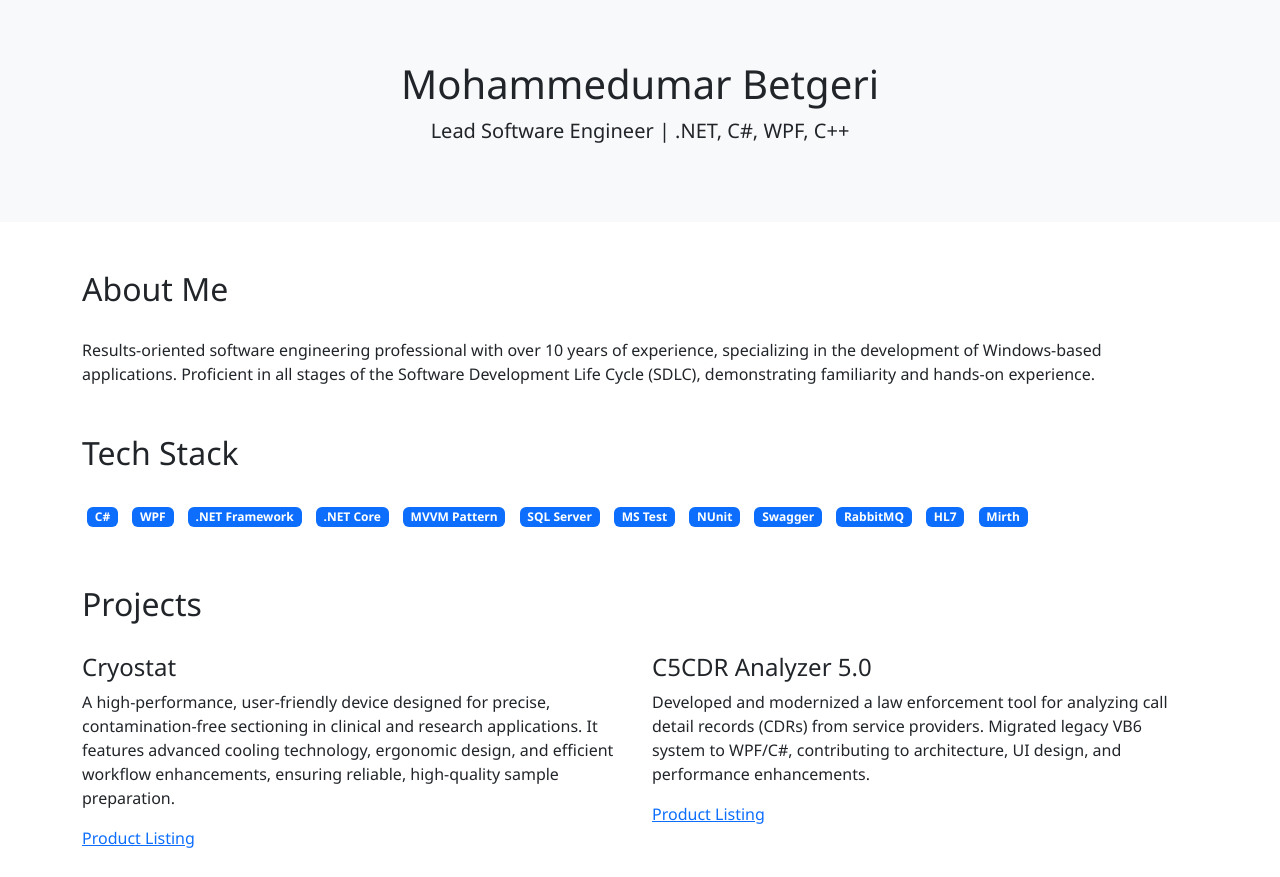
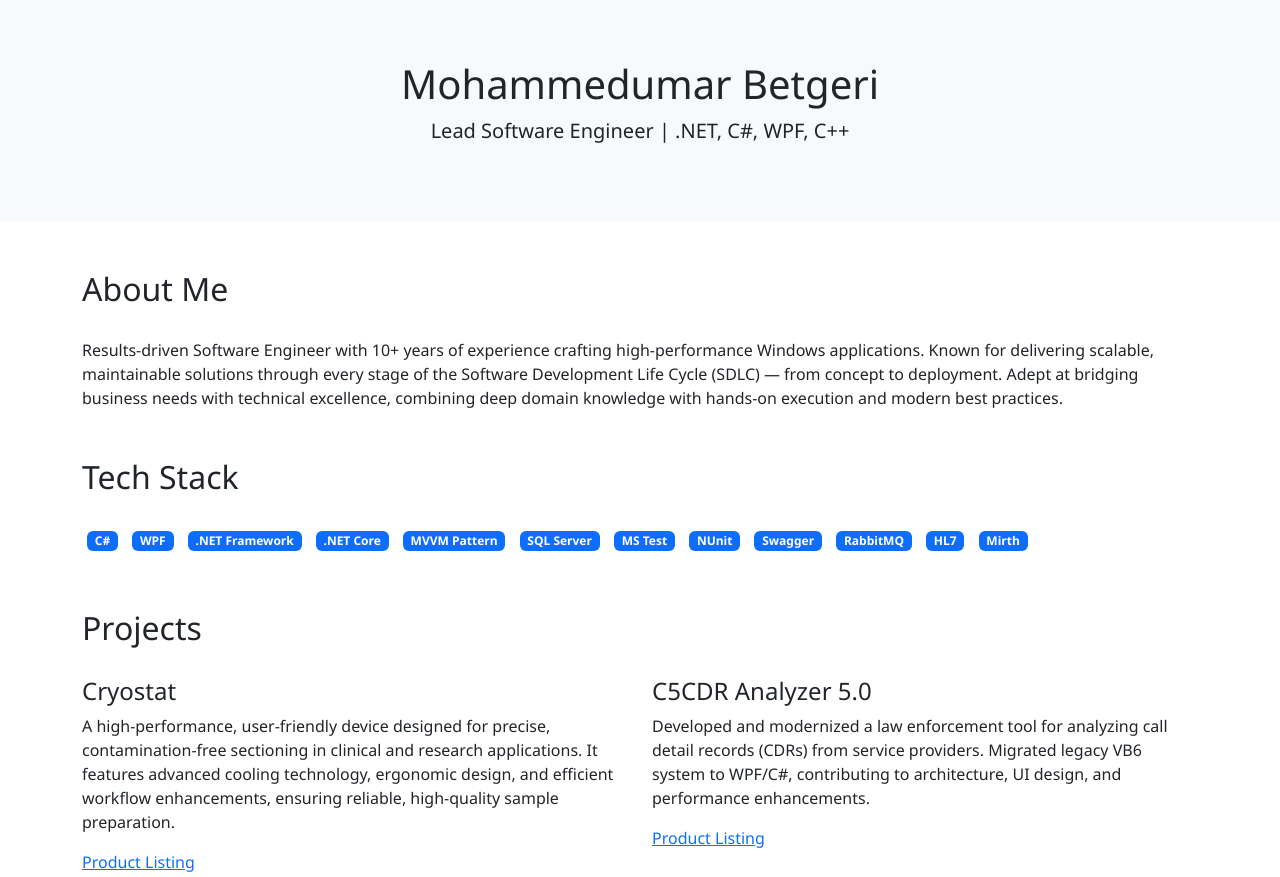
Before and after one commit to Mohammedumar-Betgeri/Mohammedumar-Betgeri.github.io, a plain HTML site: page index.html in a window 1280 px wide. Shown: the top 877 px of the page. Drawn offline with nearby package versions, Linux system fonts and the light colour scheme.

Commit message:
Updated about me

```diff
--- a/index.html
+++ b/index.html
@@ -27,7 +27,7 @@
   <section class="container my-5">
     <h2 class="section-title">About Me</h2>
     <p>
-      Results-oriented software engineering professional with over 10 years of experience, specializing in the development of Windows-based applications. Proficient in all stages of the Software Development Life Cycle (SDLC), demonstrating familiarity and hands-on experience.
+      Results-driven Software Engineer with 10+ years of experience crafting high-performance Windows applications. Known for delivering scalable, maintainable solutions through every stage of the Software Development Life Cycle (SDLC) — from concept to deployment. Adept at bridging business needs with technical excellence, combining deep domain knowledge with hands-on execution and modern best practices.
     </p>
   </section>
 
```
